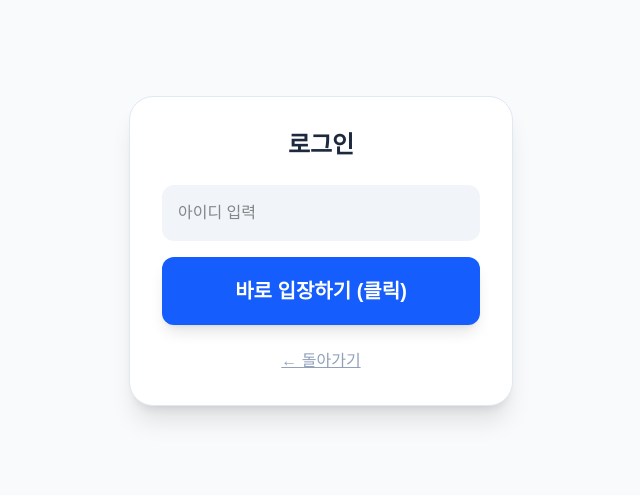
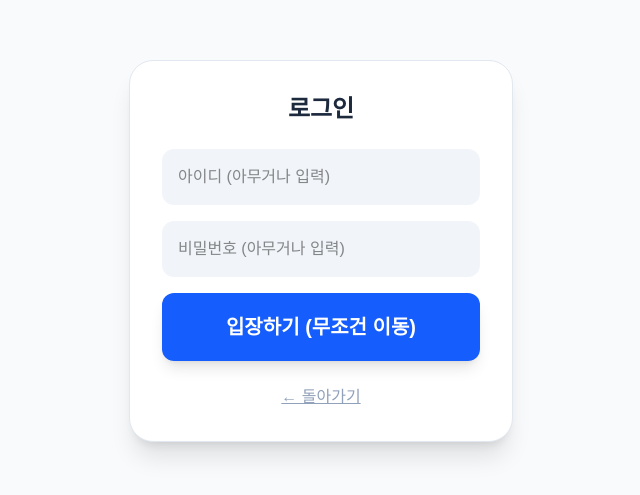
Before and after one commit to yjkang0240-byte/my-shopping-web, a Next.js app: page /login in a window 1280 px wide. Shown: the part 149-644 px from the top of the page, without its empty margins (319-959 px from the left). Built offline with nearby package versions, Linux system fonts and the light colour scheme.

Commit message:
링크 방식으로 변경

```diff
--- a/app/login/page.tsx
+++ b/app/login/page.tsx
@@ -1,41 +1,33 @@
-'use client';
-
-import React, { useState } from 'react';
-import { useRouter } from 'next/navigation';
+import React from 'react';
 import Link from 'next/link';
 
 export default function LoginPage() {
-  const router = useRouter();
-  const [email, setEmail] = useState('');
-
-  const handleLogin = () => {
-    // ⚡ 알림창(alert) 삭제!
-    // 대신 바로 메인으로 이동시킵니다.
-    console.log("로그인 버튼 클릭됨");
-    router.push('/');
-  };
-
   return (
     <div className="min-h-screen flex flex-col items-center justify-center bg-slate-50 p-4">
 
-      <div className="bg-white p-8 rounded-3xl shadow-xl w-full max-w-sm border border-slate-200 relative z-10">
+      <div className="bg-white p-8 rounded-3xl shadow-xl w-full max-w-sm border border-slate-200 relative">
         <h1 className="text-2xl font-bold text-center mb-6 text-slate-800">로그인</h1>
 
+        {/* 입력창 (모양만 있음) */}
         <input
           type="text"
-          placeholder="아이디 입력"
-          onChange={(e) => setEmail(e.target.value)}
+          placeholder="아이디 (아무거나 입력)"
+          className="w-full p-4 mb-4 bg-slate-100 rounded-xl outline-none focus:ring-2 focus:ring-blue-400"
+        />
+        <input
+          type="password"
+          placeholder="비밀번호 (아무거나 입력)"
           className="w-full p-4 mb-4 bg-slate-100 rounded-xl outline-none focus:ring-2 focus:ring-blue-400"
         />
 
-        {/* 버튼을 누르면 바로 이동합니다 */}
-        <button
-          type="button"
-          onClick={handleLogin}
-          className="w-full py-5 bg-blue-600 hover:bg-blue-700 text-white font-bold text-xl rounded-xl shadow-lg transition transform active:scale-95 cursor-pointer z-50 relative"
+        {/* 여기가 핵심입니다. 버튼 기능을 다 빼고, 'Link' 태그로 감싸버렸습니다. */}
+        {/* 이걸 누르면 물리적으로 메인 페이지(/)로 이동합니다. */}
+        <Link
+          href="/"
+          className="w-full py-5 bg-blue-600 hover:bg-blue-700 text-white font-bold text-xl rounded-xl shadow-lg transition transform active:scale-95 block text-center"
         >
-          바로 입장하기 (클릭)
-        </button>
+          입장하기 (무조건 이동)
+        </Link>
 
         <div className="mt-6 text-center">
           <Link href="/" className="text-slate-400 underline">← 돌아가기</Link>
```
